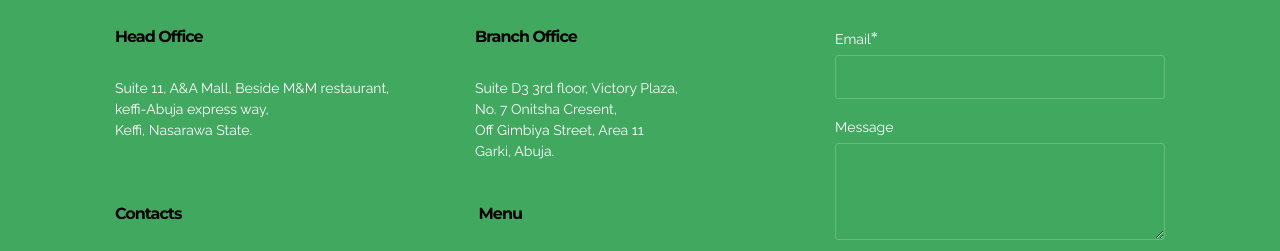
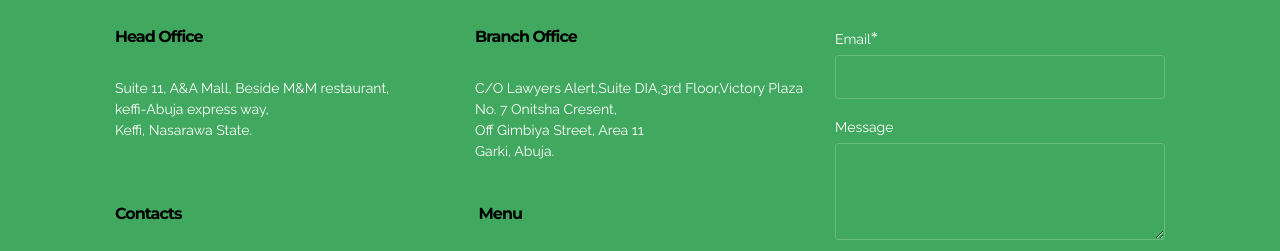
Before and after one commit to abhasy49/beyound, a plain HTML site: page index.html in a window 1280 px wide. Shown: the part 5620-5871 px from the top of the page. Drawn offline with Linux system fonts and the light colour scheme; files whose address does not match are found by name; a web font is replaced by a local one.

Commit message:
Update index.html

```diff
--- a/index.html
+++ b/index.html
@@ -1049,7 +1049,7 @@ Email: bblliafrica@gmail.com<br>
 Phone: +234 (0) 7036799435, <br>+234 (0) 7035253542<br></p>
                     </div>
                     <div class="col-sm-6">
-                        <p><strong>Branch Office</strong><br>Suite D3 3rd floor, Victory Plaza, <br>No. 7 Onitsha Cresent, <br>Off Gimbiya Street, Area 11<br>Garki, Abuja.<br><br><br>
+                        <p><strong>Branch Office</strong><br>C/O Lawyers Alert,Suite DIA,3rd Floor,Victory Plaza <br>No. 7 Onitsha Cresent, <br>Off Gimbiya Street, Area 11<br>Garki, Abuja.<br><br><br>
 
                     </div>
                     <div class="col-sm-6"><p class="mbr-contacts__text"><strong>&nbsp;Menu</strong></p><ul class="mbr-contacts__list"><li>About US</li><li>Gallery</li><li>Testimonials</li></ul></div>
```
